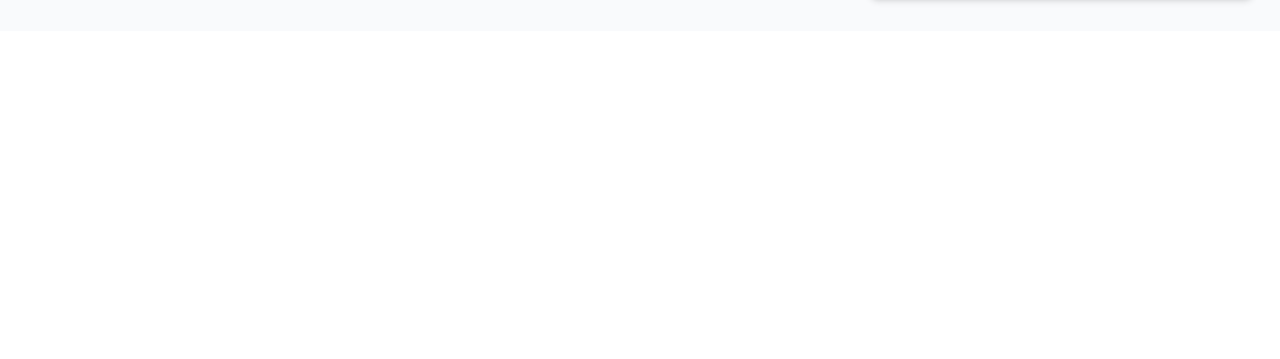
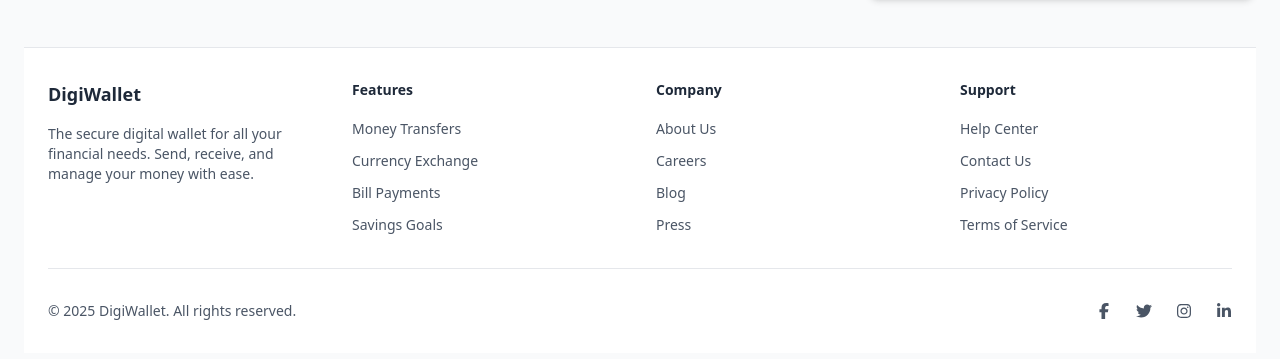
Before and after one commit to AlisaDeb/wallet, a React (Vite) app: page / in a window 1280 px wide. Shown: the part 1027-1386 px from the top of the page. Before the commit the page ends 1058 px from the top, so only its background shows below. Built offline with nearby package versions, Linux system fonts and the light colour scheme; no server answers.

Commit message:
Add Footer component

```diff
--- /dev/null
+++ b/src/components/Footer/Footer.jsx
@@ -0,0 +1,179 @@
+import React from 'react';
+import {
+  FaFacebookF,
+  FaInstagram,
+  FaLinkedinIn,
+  FaTwitter,
+} from 'react-icons/fa6';
+
+export const Footer = () => {
+  return (
+    <footer className="bg-white border-t border-gray-200 mt-12">
+      <div className="max-w-7xl mx-auto px-6 py-8">
+        <div className="grid grid-cols-1 md:grid-cols-4 gap-8">
+          <div>
+            <h3 className="text-lg font-semibold text-gray-800 mb-4">
+              DigiWallet
+            </h3>
+            <p className="text-sm text-gray-600">
+              The secure digital wallet for all your financial needs. Send,
+              receive, and manage your money with ease.
+            </p>
+          </div>
+          <div>
+            <h3 className="text-sm font-semibold text-gray-800 mb-4">
+              Features
+            </h3>
+            <ul className="space-y-2">
+              <li>
+                <a
+                  href="#"
+                  className="text-sm text-gray-600 hover:text-indigo-600 cursor-pointer"
+                >
+                  Money Transfers
+                </a>
+              </li>
+              <li>
+                <a
+                  href="#"
+                  className="text-sm text-gray-600 hover:text-indigo-600 cursor-pointer"
+                >
+                  Currency Exchange
+                </a>
+              </li>
+              <li>
+                <a
+                  href="#"
+                  className="text-sm text-gray-600 hover:text-indigo-600 cursor-pointer"
+                >
+                  Bill Payments
+                </a>
+              </li>
+              <li>
+                <a
+                  href="#"
+                  className="text-sm text-gray-600 hover:text-indigo-600 cursor-pointer"
+                >
+                  Savings Goals
+                </a>
+              </li>
+            </ul>
+          </div>
+          <div>
+            <h3 className="text-sm font-semibold text-gray-800 mb-4">
+              Company
+            </h3>
+            <ul className="space-y-2">
+              <li>
+                <a
+                  href="#"
+                  className="text-sm text-gray-600 hover:text-indigo-600 cursor-pointer"
+                >
+                  About Us
+                </a>
+              </li>
+              <li>
+                <a
+                  href="#"
+                  className="text-sm text-gray-600 hover:text-indigo-600 cursor-pointer"
+                >
+                  Careers
+                </a>
+              </li>
+              <li>
+                <a
+                  href="#"
+                  className="text-sm text-gray-600 hover:text-indigo-600 cursor-pointer"
+                >
+                  Blog
+                </a>
+              </li>
+              <li>
+                <a
+                  href="#"
+                  className="text-sm text-gray-600 hover:text-indigo-600 cursor-pointer"
+                >
+                  Press
+                </a>
+              </li>
+            </ul>
+          </div>
+          <div>
+            <h3 className="text-sm font-semibold text-gray-800 mb-4">
+              Support
+            </h3>
+            <ul className="space-y-2">
+              <li>
+                <a
+                  href="#"
+                  className="text-sm text-gray-600 hover:text-indigo-600 cursor-pointer"
+                >
+                  Help Center
+                </a>
+              </li>
+              <li>
+                <a
+                  href="#"
+                  className="text-sm text-gray-600 hover:text-indigo-600 cursor-pointer"
+                >
+                  Contact Us
+                </a>
+              </li>
+              <li>
+                <a
+                  href="#"
+                  className="text-sm text-gray-600 hover:text-indigo-600 cursor-pointer"
+                >
+                  Privacy Policy
+                </a>
+              </li>
+              <li>
+                <a
+                  href="#"
+                  className="text-sm text-gray-600 hover:text-indigo-600 cursor-pointer"
+                >
+                  Terms of Service
+                </a>
+              </li>
+            </ul>
+          </div>
+        </div>
+        <div className="mt-8 pt-8 border-t border-gray-200 flex flex-col md:flex-row justify-between items-center">
+          <p className="text-sm text-gray-600">
+            &copy; 2025 DigiWallet. All rights reserved.
+          </p>
+          <div className="flex space-x-6 mt-4 md:mt-0">
+            <a
+              href="https://www.facebook.com/"
+              target="_blank"
+              className="text-gray-600 hover:text-indigo-600 cursor-pointer"
+            >
+              <FaFacebookF />
+            </a>
+            <a
+              href="https://x.com/"
+              target="_blank"
+              className="text-gray-600 hover:text-indigo-600 cursor-pointer"
+            >
+              <FaTwitter />{' '}
+            </a>
+            <a
+              href="https://www.instagram.com/"
+              target="_blank"
+              className="text-gray-600 hover:text-indigo-600 cursor-pointer"
+            >
+              <FaInstagram />
+            </a>
+            <a
+              href="https://www.linkedin.com/"
+              target="_blank"
+              className="text-gray-600 hover:text-indigo-600 cursor-pointer"
+            >
+              <FaLinkedinIn />
+            </a>
+          </div>
+        </div>
+      </div>
+    </footer>
+  );
+};
--- a/src/pages/main/MainPage.jsx
+++ b/src/pages/main/MainPage.jsx
@@ -1,14 +1,16 @@
 import React from 'react';
 import { AccountOverview } from '../../components/AccountOverview /AccountOverview';
+import { Footer } from '../../components/Footer/Footer';
 import { TotalBalance } from '../../components/TotalBalance/TotalBalance';
 
 export const MainPage = () => {
   return (
     <>
-      <div className="container mx-auto px-6 py-8">
+      <main className="container mx-auto px-6 py-8">
         <TotalBalance />
         <AccountOverview />
-      </div>
+        <Footer />
+      </main>
     </>
   );
 };
```
